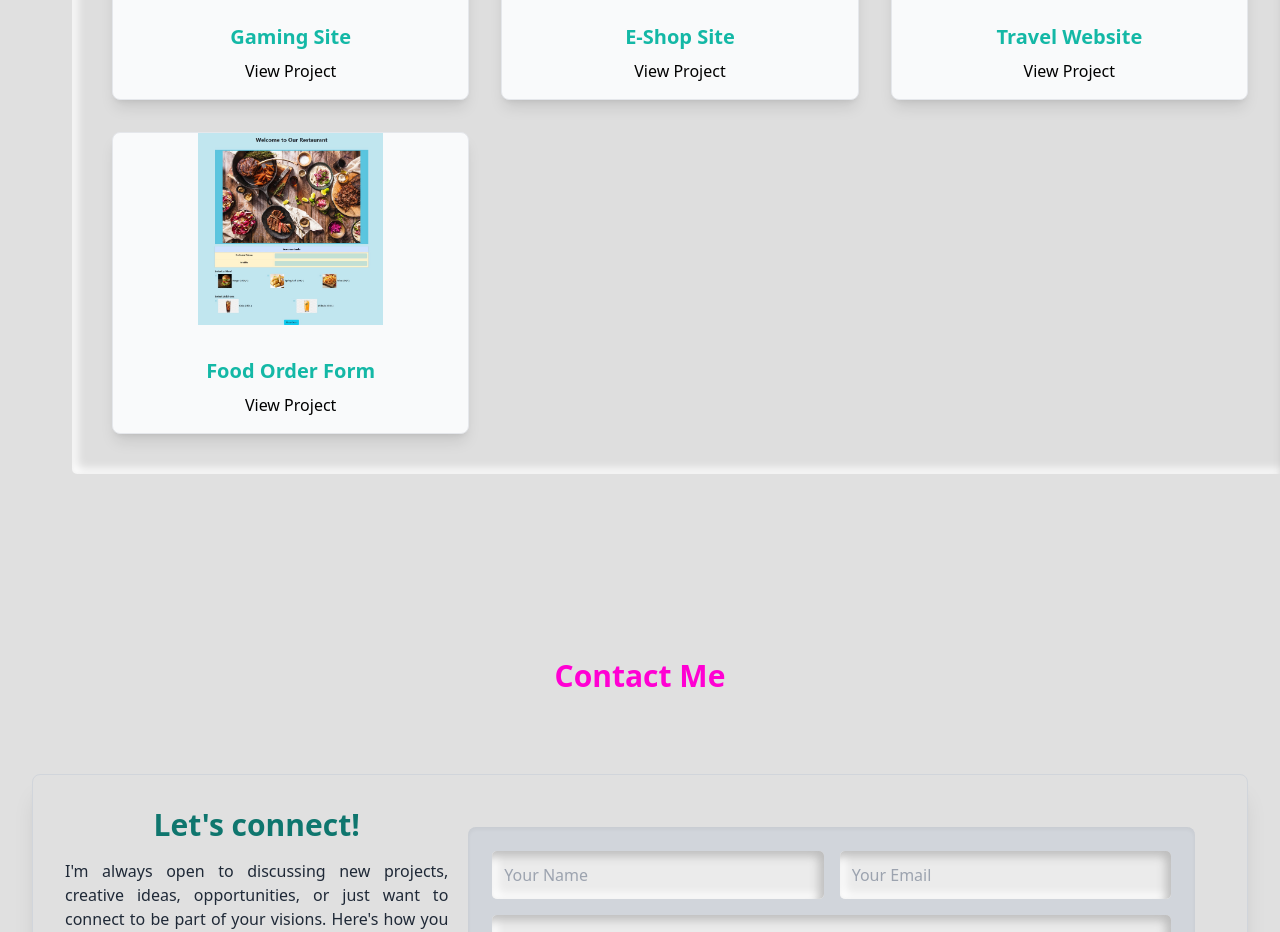
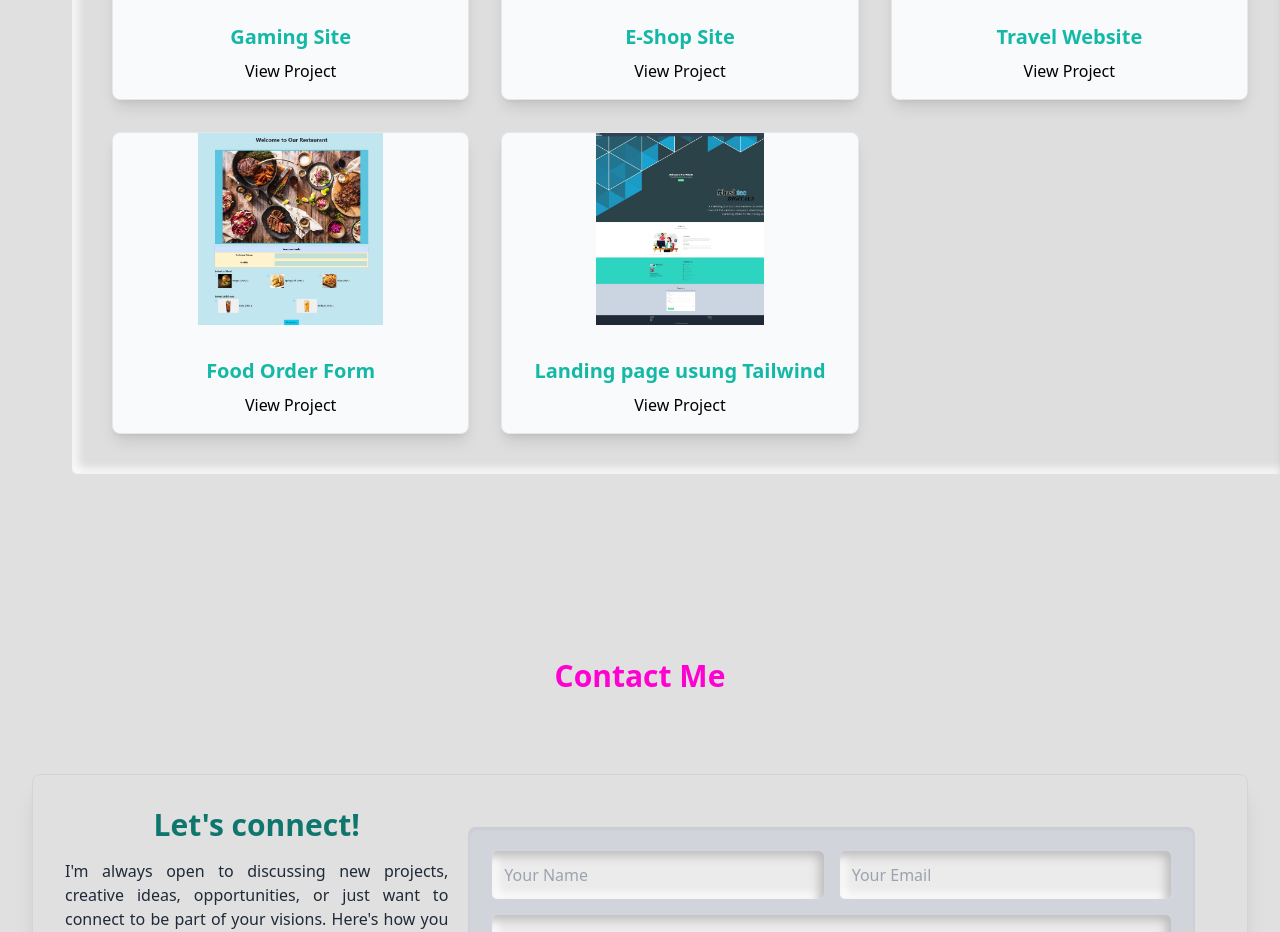
Before and after one commit to muaz64/muaz-portfolio-site, a React (Vite) app: page / in a window 1280 px wide. Shown: the part 2480-3412 px from the top of the page. Built offline with nearby package versions, Linux system fonts and the light colour scheme.

Commit message:
project update3

```diff
--- a/src/components/Projects.jsx
+++ b/src/components/Projects.jsx
@@ -3,6 +3,7 @@ import project1 from '../assets/project1.jpeg';
 import project2 from '../assets/project2.jpeg';
 import project3 from '../assets/project3.jpeg';
 import project4 from '../assets/project4.jpeg';
+import project5 from '../assets/project5.jpeg';
 
 function Projects() {
   const projects = [
@@ -10,6 +11,7 @@ function Projects() {
     { title: 'E-Shop Site', link: 'https://muaz64.github.io/E-shop-bs-project/', image: project2 },
     { title: 'Travel Website', link: 'https://muaz64.github.io/Project03/', image: project3 },
     { title: 'Food Order Form', link: 'https://muaz64.github.io/project04/', image: project4 },
+    { title: 'Landing page usung Tailwind', link: 'https://landing-page-tw-project.netlify.app/', image: project5 },
   ];
 
   return (
```
Also changed, not shown: src/assets/project5.jpeg (added).
